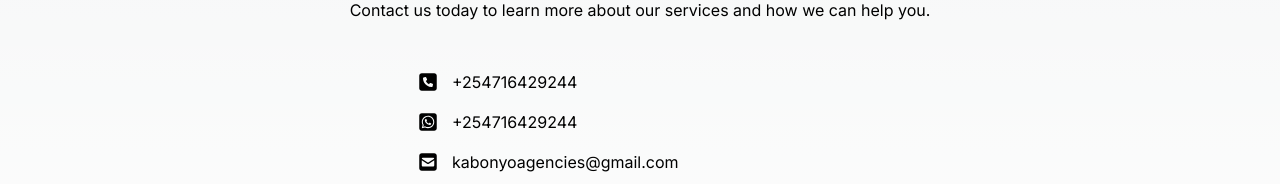
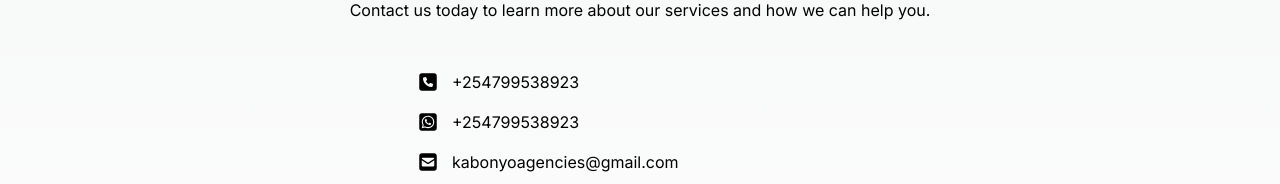
Before and after one commit to ojpierre/kabonyo-agencies, a Next.js app: page / in a window 1280 px wide. Shown: the part 1950-2134 px from the top of the page. Built offline with nearby package versions, Linux system fonts and the light colour scheme.

Commit message:
updated contacts

```diff
--- a/components/contactSection.js
+++ b/components/contactSection.js
@@ -24,14 +24,14 @@ const ContactSection = () => (
             icon={faPhoneSquare}
             className="w-6 text-sm md:text-xl text-[var(--secondary)]"
           />
-          <span className="text-sm md:text-base">+254716429244</span>
+          <span className="text-sm md:text-base">+254799538923</span>
         </div>
         <div className="flex items-center space-x-3">
           <FontAwesomeIcon
             icon={faSquareWhatsapp}
             className="w-6 text-sm md:text-xl text-[var(--secondary)]"
           />
-          <span className="text-sm md:text-base">+254716429244</span>
+          <span className="text-sm md:text-base">+254799538923</span>
         </div>
         <div className="flex items-center space-x-3">
           <FontAwesomeIcon
```
